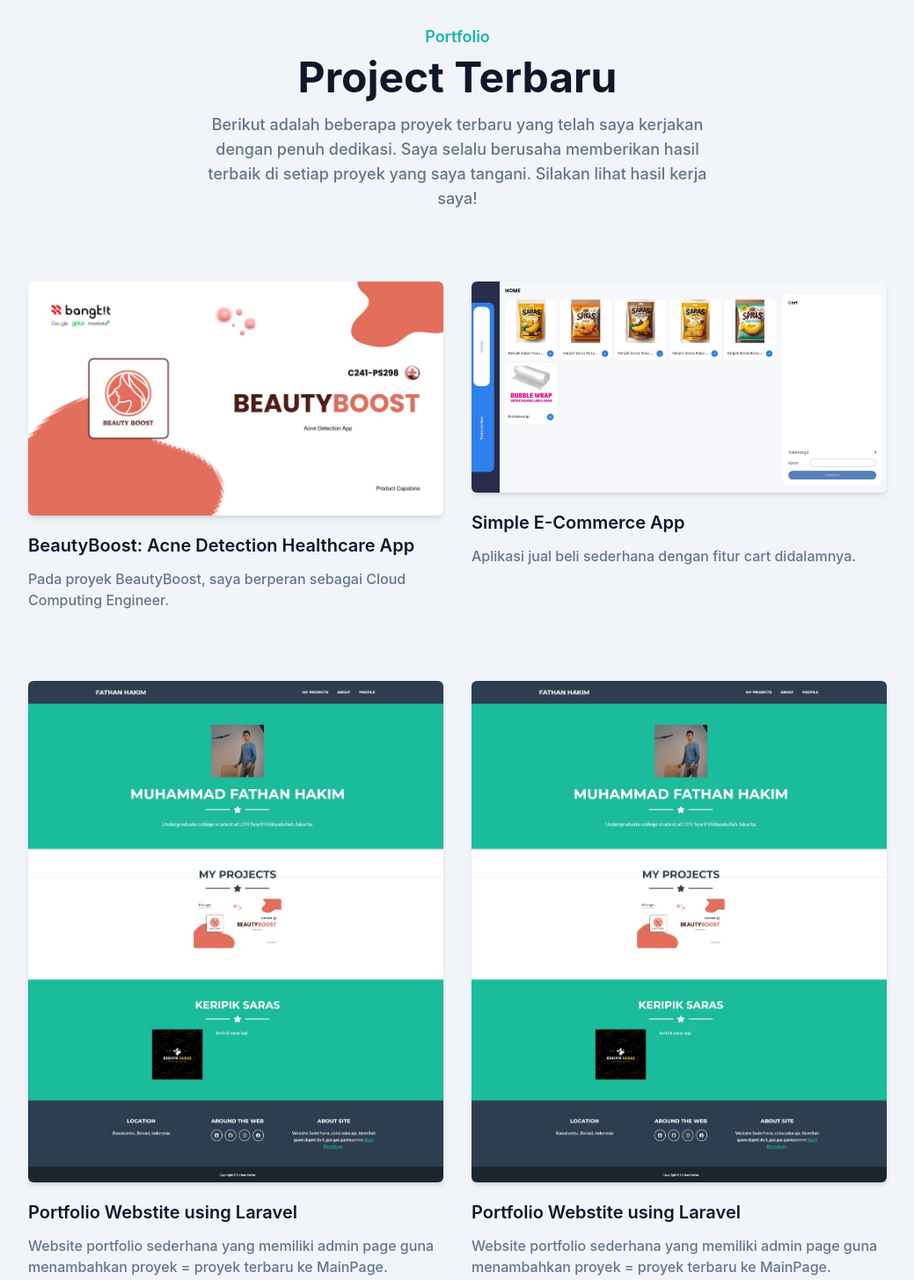
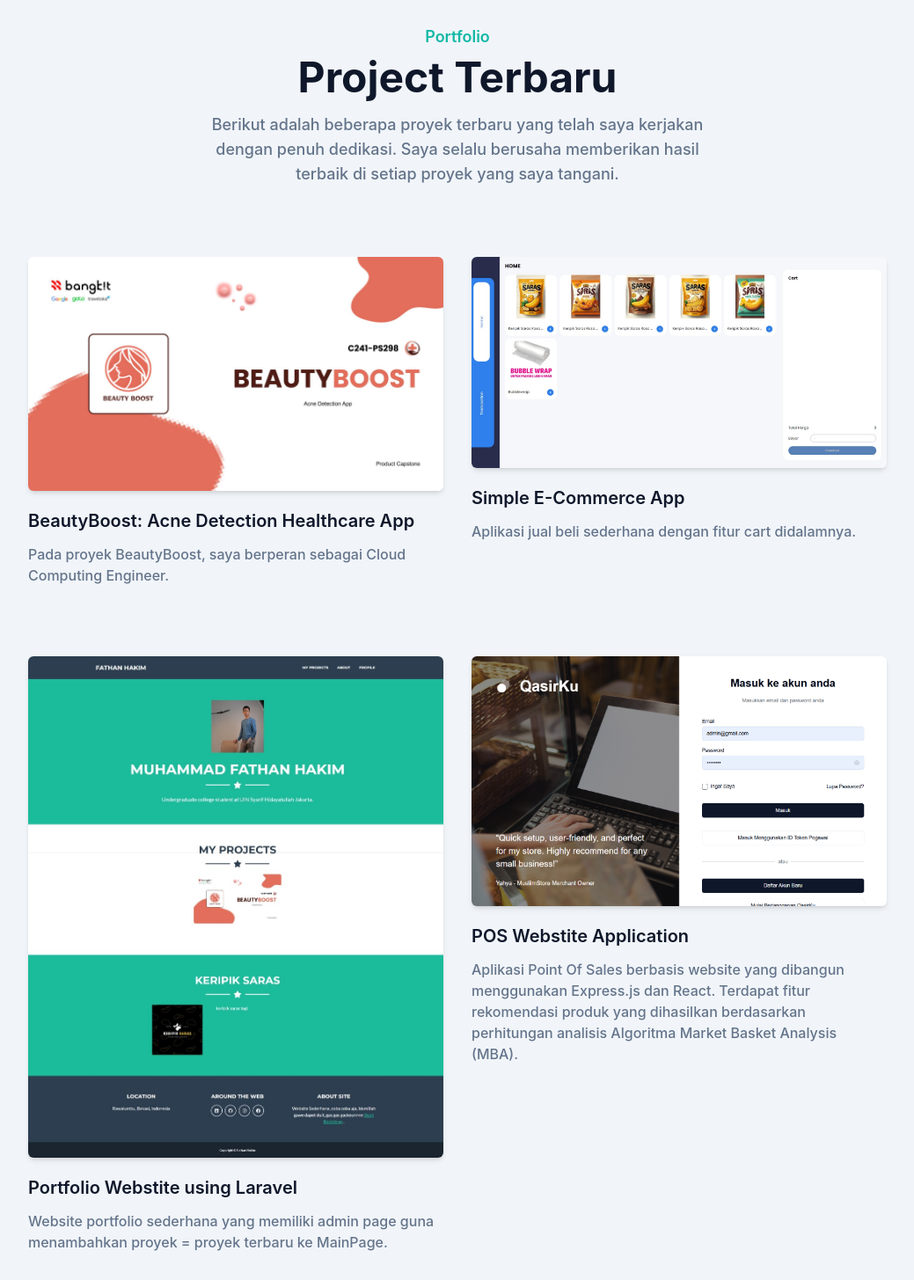
Before and after one commit to fathanh123/my-portfolio, a website: page index.html in a window 1280 px wide. Shown: the part 1240-2695 px from the top of the page at 88% size, without its empty margins (120-1159 px from the left). Drawn offline with Linux system fonts and the light colour scheme.

Commit message:
memperbarui porto
update status mahasiswa, tambahin website skripsi.

```diff
--- a/index.html
+++ b/index.html
@@ -110,7 +110,7 @@
           <div class="mb-10 w-full px-4 lg:w-1/2">
             <h4 class="mb-3 text-lg font-bold uppercase text-primary">Tentang Saya</h4>
             <h2 class="mb-5 max-w-md text-3xl font-bold text-dark dark:text-white lg:text-2xl">Mari kenali saya lebih dalam.</h2>
-            <p class="max-w-xl text-base font-medium text-secondary lg:text-lg">Muhammad Fathan Hakim, yang biasa dipanggil Fathan, adalah mahasiswa aktif semester 7 di jurusan Teknik Informatika, Universitas Islam Negeri Syarif Hidayatullah Jakarta. Hobinya terhadap teknologi sejak kecil menumbuhkan rasa penasaran yang mendalam tentang bagaimana teknologi digital dibangun.</p>
+            <p class="max-w-xl text-base font-medium text-secondary lg:text-lg">Muhammad Fathan Hakim, yang biasa dipanggil Fathan, adalah mahasiswa Freshgraduate di jurusan Teknik Informatika, Universitas Islam Negeri Syarif Hidayatullah Jakarta. Hobinya terhadap teknologi sejak kecil menumbuhkan rasa penasaran yang mendalam tentang bagaimana teknologi digital dibangun.</p>
           </div>
           <div class="w-full px-4 lg:w-1/2">
             <h3 class="mb-4 text-2xl font-semibold text-dark dark:text-white lg:pt-10 lg:text-2xl">Interest on IT field</h3>
@@ -162,7 +162,7 @@
             <h4 class="mb-2 text-lg font-semibold text-primary">Portfolio</h4>
             <h2 class="mb-4 text-3xl font-bold text-dark dark:text-white sm:text-4xl lg:text-5xl">Project Terbaru</h2>
             <p class="text-md font-medium text-secondary md:text-lg">
-              Berikut adalah beberapa proyek terbaru yang telah saya kerjakan dengan penuh dedikasi. Saya selalu berusaha memberikan hasil terbaik di setiap proyek yang saya tangani. Silakan lihat hasil kerja saya!
+              Berikut adalah beberapa proyek terbaru yang telah saya kerjakan dengan penuh dedikasi. Saya selalu berusaha memberikan hasil terbaik di setiap proyek yang saya tangani.
             </p>
           </div>
         </div>
@@ -232,11 +232,11 @@
           <div class="mb-12 p-4 md:w-1/2">
             <div class="overflow-hidden rounded-md shadow-md">
               <a href="#" onclick="openModal('modal4')">
-                <img src="dist/img/portfolio/Portfolio Website using Laravel.jpeg" alt="Portfolio webstite using laravel" class="w-full" />
+                <img src="dist/img/portfolio/Qasirku-loginpage.png" alt="Portfolio POS website application" class="w-full" />
               </a>
             </div>
-            <h3 class="mt-5 mb-3 text-xl font-semibold text-dark dark:text-white">Portfolio Webstite using Laravel</h3>
-            <p class="text-base font-medium text-secondary">Website portfolio sederhana yang memiliki admin page guna menambahkan proyek = proyek terbaru ke MainPage. </p>
+            <h3 class="mt-5 mb-3 text-xl font-semibold text-dark dark:text-white">POS Webstite Application</h3>
+            <p class="text-base font-medium text-secondary">Aplikasi Point Of Sales berbasis website yang dibangun menggunakan Express.js dan React. Terdapat fitur rekomendasi produk yang dihasilkan berdasarkan perhitungan analisis Algoritma Market Basket Analysis (MBA).</p>
           </div>
 
           <!-- Modal for Portfolio Laravel -->
```
Also changed, not shown: dist/img/portfolio/Qasirku-loginpage.png (added).
